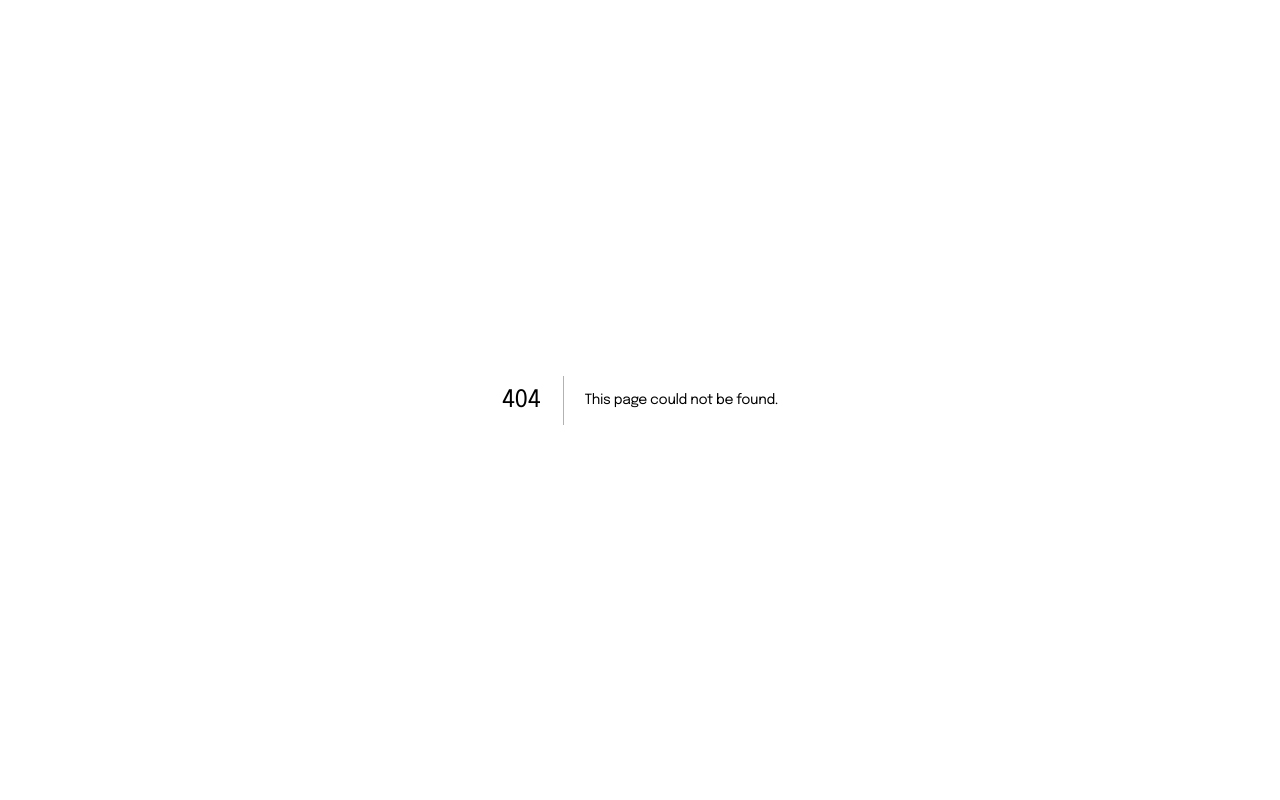
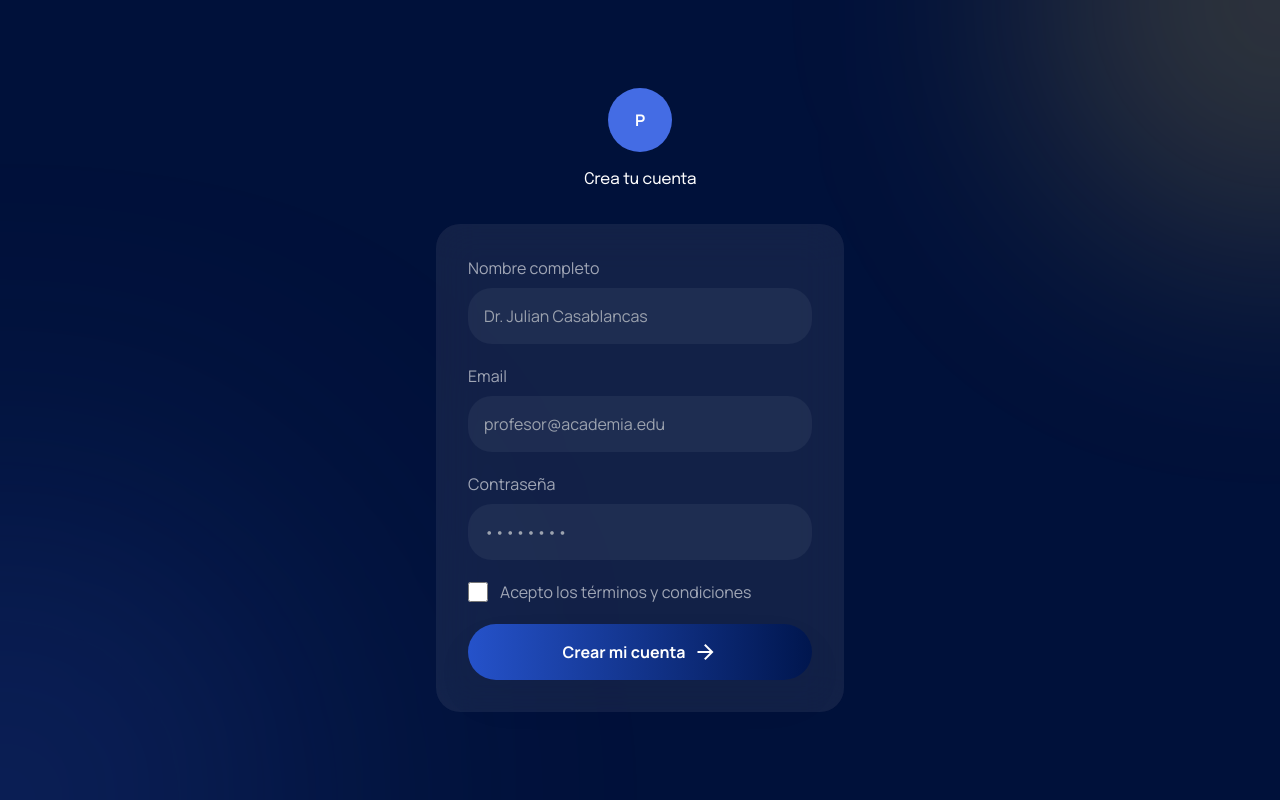
Before and after one commit to learn5soporte/professor-ai-web, a Next.js app: page /registro in a window 1280 px wide. Before the commit this address had no page. Built offline with nearby package versions, Linux system fonts and the light colour scheme.

Commit message:
Create page.tsx

```diff
--- /dev/null
+++ b/src/app/registro/page.tsx
@@ -0,0 +1,100 @@
+"use client";
+
+import { useState } from "react";
+import { useRouter } from "next/navigation";
+import { useSession } from "@/lib/store/session";
+import { DarkScreen } from "@/components/DarkScreen";
+import { Icon } from "@/components/Icon";
+
+/**
+ * SCREEN 3: REGISTRO -- base literal: code.html real de Stitch
+ * (bloque_1_y_2_acceso_y_onboarding). Fase 0: crea la sesion mock
+ * directamente (sin Supabase Auth todavia).
+ */
+export default function RegistroPage() {
+  const router = useRouter();
+  const { iniciarSesionMock } = useSession();
+  const [nombre, setNombre] = useState("");
+  const [email, setEmail] = useState("");
+  const [password, setPassword] = useState("");
+  const [aceptaTerminos, setAceptaTerminos] = useState(false);
+
+  function handleSubmit(e: React.FormEvent) {
+    e.preventDefault();
+    if (!aceptaTerminos) return;
+    iniciarSesionMock(nombre.trim() || email.split("@")[0] || "Docente");
+    router.push("/onboarding");
+  }
+
+  return (
+    <DarkScreen>
+      <section className="flex w-full max-w-md flex-col px-margin-mobile">
+        <div className="mb-8 flex flex-col items-center">
+          <div className="mb-4 flex h-16 w-16 items-center justify-center rounded-full bg-secondary-container">
+            <span className="font-headline-md font-bold text-white">P</span>
+          </div>
+          <h2 className="font-headline-md text-headline-md text-white">
+            Crea tu cuenta
+          </h2>
+        </div>
+
+        <form onSubmit={handleSubmit} className="glass-card space-y-5 rounded-xl p-8">
+          <div className="space-y-2">
+            <label className="text-label-lg font-label-lg text-white/60">
+              Nombre completo
+            </label>
+            <input
+              type="text"
+              required
+              value={nombre}
+              onChange={(e) => setNombre(e.target.value)}
+              placeholder="Dr. Julian Casablancas"
+              className="w-full rounded-xl border-none bg-white/5 px-4 py-4 text-white focus:ring-2 focus:ring-secondary-container"
+            />
+          </div>
+          <div className="space-y-2">
+            <label className="text-label-lg font-label-lg text-white/60">
+              Email
+            </label>
+            <input
+              type="email"
+              required
+              value={email}
+              onChange={(e) => setEmail(e.target.value)}
+              placeholder="profesor@academia.edu"
+              className="w-full rounded-xl border-none bg-white/5 px-4 py-4 text-white focus:ring-2 focus:ring-secondary-container"
+            />
+          </div>
+          <div className="space-y-2">
+            <label className="text-label-lg font-label-lg text-white/60">
+              Contraseña
+            </label>
+            <input
+              type="password"
+              required
+              value={password}
+              onChange={(e) => setPassword(e.target.value)}
+              placeholder="••••••••"
+              className="w-full rounded-xl border-none bg-white/5 px-4 py-4 text-white focus:ring-2 focus:ring-secondary-container"
+            />
+          </div>
+          <label className="group flex cursor-pointer items-center gap-3">
+            <input
+              type="checkbox"
+              required
+              checked={aceptaTerminos}
+              onChange={(e) => setAceptaTerminos(e.target.checked)}
+              className="h-5 w-5 rounded border-white/20 bg-transparent text-tertiary focus:ring-0"
+            />
+            <span className="text-body-sm text-white/60 transition-colors group-hover:text-white">
+              Acepto los términos y condiciones
+            </span>
+          </label>
+          <button type="submit" className="btn-accent flex w-full items-center justify-center gap-2">
+            Crear mi cuenta <Icon name="arrow_forward" className="text-[18px]" />
+          </button>
+        </form>
+      </section>
+    </DarkScreen>
+  );
+}
```
